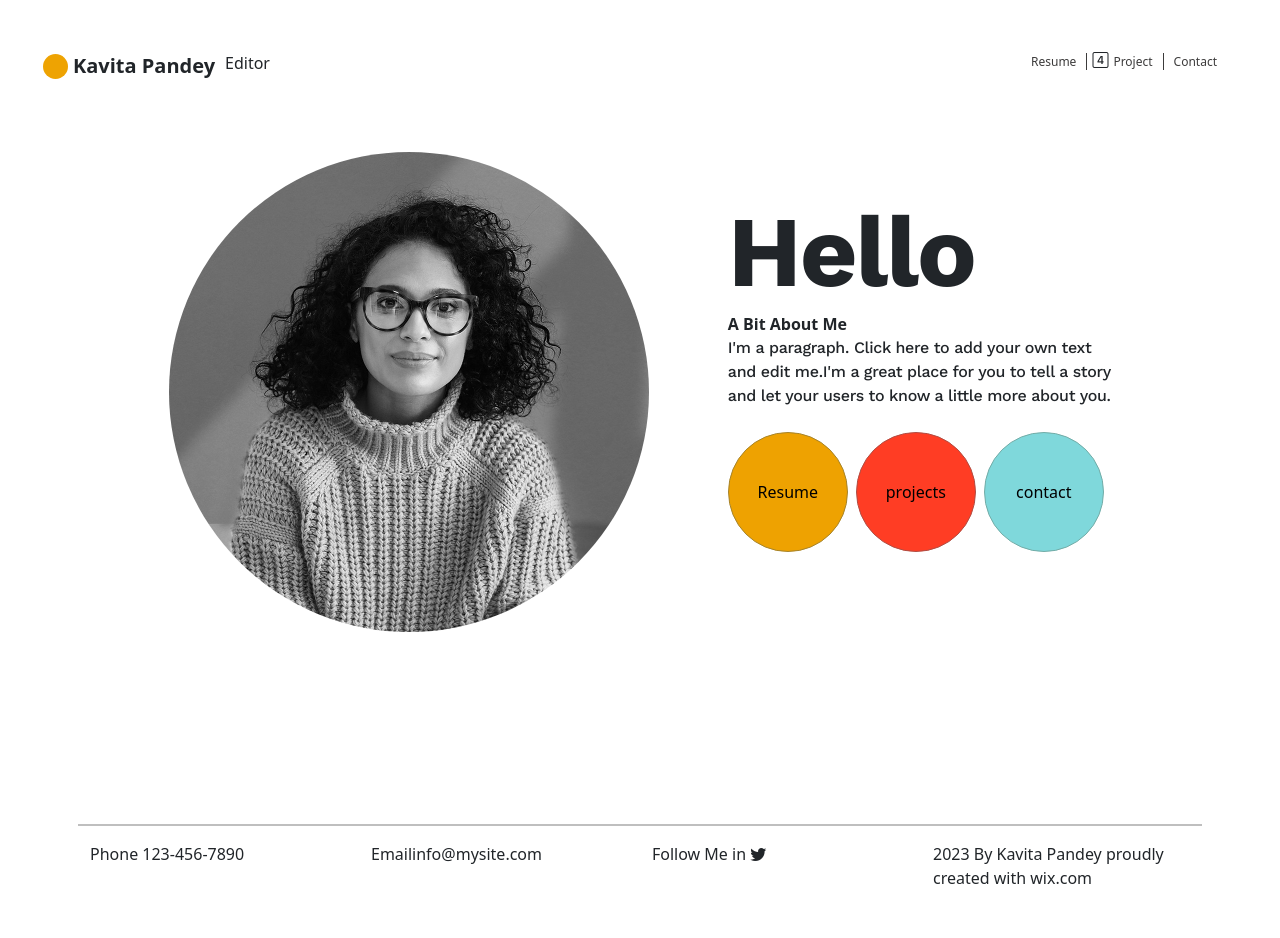
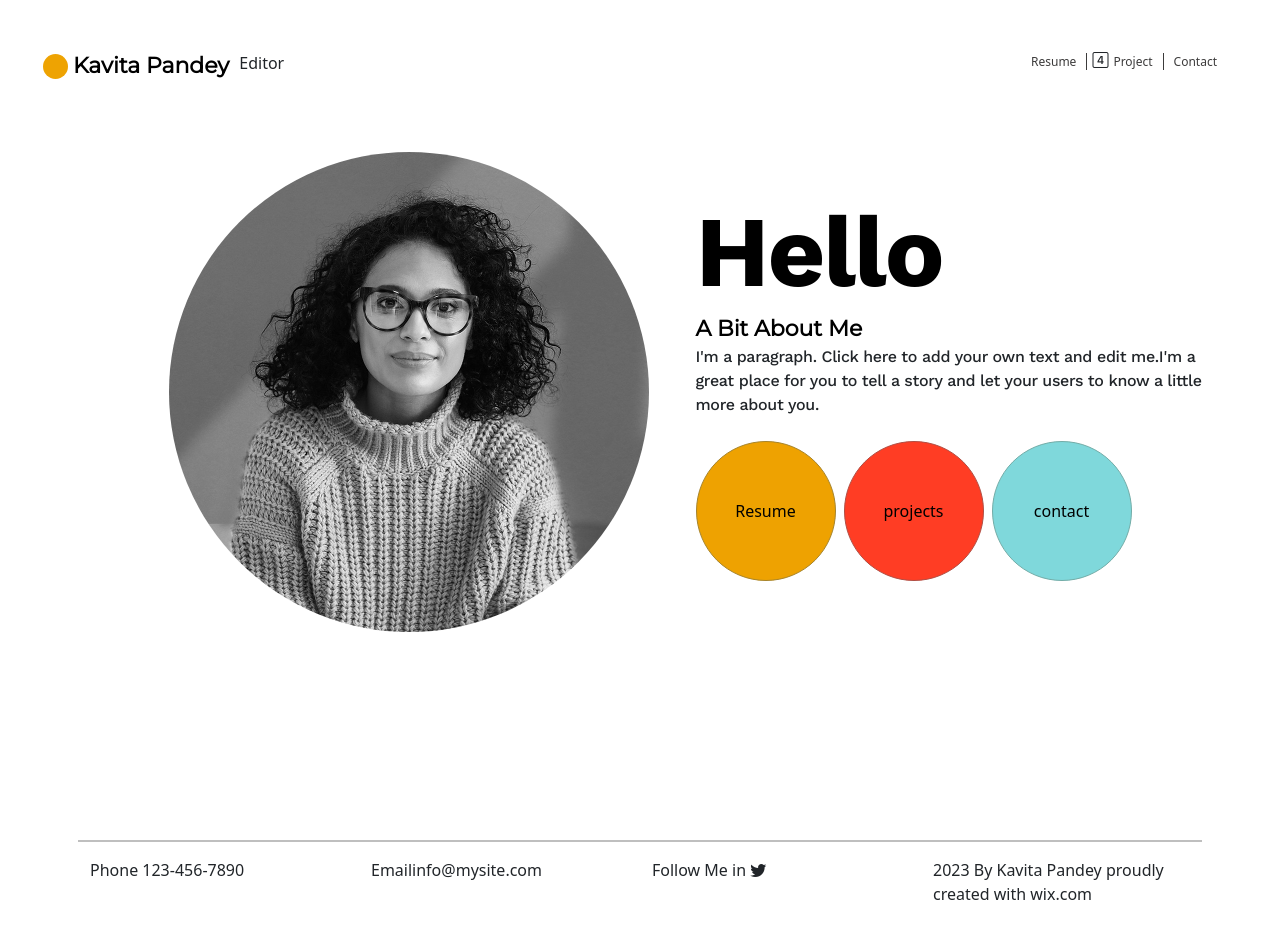
Before and after one commit to kavitaui/portfolio, a React (Create React App) app: page /home in a window 1280 px wide. Built offline with nearby package versions, Linux system fonts and the light colour scheme.

Commit message:
make resume

```diff
--- a/public/index.html
+++ b/public/index.html
@@ -14,7 +14,11 @@
   <link rel="preconnect" href="https://fonts.googleapis.com">
 <link rel="preconnect" href="https://fonts.gstatic.com" crossorigin>
 <link href="https://fonts.googleapis.com/css2?family=Merriweather&family=Montserrat&family=Sacramento&family=Work+Sans:wght@500;700&display=swap" rel="stylesheet">
-	<!--
+<link rel="preconnect" href="https://fonts.googleapis.com">
+<link rel="preconnect" href="https://fonts.gstatic.com" crossorigin>
+<link href="https://fonts.googleapis.com/css2?family=Merriweather&family=Montserrat&family=Sacramento&family=Work+Sans:wght@300;500;700&display=swap" rel="stylesheet">
+
+<!--
       Notice the use of %PUBLIC_URL% in the tags above.
       It will be replaced with the URL of the `public` folder during the build.
       Only files inside the `public` folder can be referenced from the HTML.
--- a/src/App.js
+++ b/src/App.js
@@ -2,6 +2,7 @@ import "./styles.css";
 import Header from "./Componants/SharedComponant/Header";
 import Footer from "./Componants/SharedComponant/Footer";
 import HomeComponant from "./Componants/HomeComponant";
+
 import {Outlet} from 'react-router-dom'
 import { useState } from "react";
 export default function App() {
@@ -28,6 +29,7 @@ export default function App() {
       <Footer />
 
 
+
     </div>
   );
 }
--- a/src/Componants/HomeComponant.js
+++ b/src/Componants/HomeComponant.js
@@ -6,12 +6,12 @@ export default function HomeComponant(props){
         <div className="col-12">
           <div className="row">
             <div className="col-1 px-2 py-2"></div>
-            <div className="col-10 px-2 py-2">
+            <div className="col-11 px-2 py-2">
                 <div className = "row" >
-                    <div className="col-7 px-2 py-2">
+                    <div className="col-6 px-2 py-2">
                       <img className = "pic" src={image} />
                     </div>
-                    <div className="col-5 px-2 py-2 pt-5"><span className = "h1">Hello</span>
+                    <div className="col-6 px-2 py-2 pt-5"><span className = "h1">Hello</span>
                   <div> <span className ="bold">A Bit About Me </span></div>
                   <div className = "font">I'm a paragraph. Click here to add your own text and edit me.I'm a great place for
                     you to tell a story and let your users to know a little more about you.</div>
--- a/src/Componants/Resume.js
+++ b/src/Componants/Resume.js
@@ -1,3 +1,25 @@
 export default function Resume() {
-    return( Resume);
+    return (
+
+        <div className="col-12 px py" >
+            <div className="row">
+                <div className="h1">Resume</div>
+            </div>
+            <div className="row">
+                <div className="col-12 px py" >
+                    <div className="row">
+                        <div className="col-6 px-2 py-2">
+                            Work Experience
+                        </div>
+
+                        <div className="col-6 px-2 py-2 ">
+
+                            2035-present editor
+                        </div>
+                    </div>
+                </div>
+            </div>
+        </div>
+
+    )
 }
--- a/src/Componants/SharedComponant/Header.js
+++ b/src/Componants/SharedComponant/Header.js
@@ -14,7 +14,7 @@ export default function Header(props) {
           </div>
           <div className="col-5 px-2 py-5">
             <ul className="list-inline nav-top">
-              <li><Link to="/ Resume">Resume</Link></li>
+              <li><Link to="/Resume">Resume</Link></li>
               <li><i class="bi bi-4-square"></i><Link to="/projects">Project</Link></li>
               <li><Link to="/contact">Contact</Link></li>
             </ul>
--- a/src/index.js
+++ b/src/index.js
@@ -19,7 +19,7 @@ root.render(
           <Route path="home" element={<HomeComponant /> } />
           <Route path="projects" element={<Projects />} />
           <Route path="contact" element={<Contact />} />
-          < Route path="Resume" element={<Resume />} />
+          <Route path="Resume" element={<Resume />} />
           <Route path="/" element={<Navigate to="/home" replace />} />
         </Route>
     </Routes>
--- a/src/styles.css
+++ b/src/styles.css
@@ -1,6 +1,7 @@
 .App {
   font-family: sans-serif;
   text-align: center;
+  background-color: #f4f4f4;
 }
 .circle {
   border-radius: 50%;
@@ -33,6 +34,13 @@
 } */
 span.bold {
   font-weight: bold;
+  font-size:22px;
+  margin-block: 0;
+    margin: 0;
+    letter-spacing: normal;
+    color: rgb(0,0,0);
+    text-align: start;
+    font-family: 'Montserrat', sans-serif;
 }
 .logo-wrapper{
   line-height: 30px;
@@ -49,8 +57,10 @@ span.bold {
 span.h1 {
   font-weight: bold;
   font-size: 100px;
-  font-family: semibold,'work sans',sans-serif;
+  font-family: 'work sans',sans-serif;
   letter-spacing: -0.02em;
+  color: rgb(0,0,0);
+  vertical-align: baseline;
 
 }
 .pic {
@@ -60,22 +70,24 @@ span.h1 {
 .resume {
   border-radius: 50%;
   background-color: #eea201;
-  height: 120px;
-  width: 120px;
+  height: 140px;
+  width: 140px;
   border: 1px solid #a6842c;
 }
 .projects {
   border-radius: 50%;
   background-color: #ff3d24;
-  height: 120px;
-  width: 120px;
+  height: 140px;
+  width: 140px;
   border: 1px solid #b04e44;
+
+
 }
 .contact {
   border-radius: 50%;
   background-color: #7fd8db;
-  height: 120px;
-  width: 120px;
+  height: 140px;
+  width: 140px;
   border: 1px solid #73aca7;
 }
 .vr{
@@ -120,3 +132,6 @@ ul.list-inline.nav-top {
   margin-right: auto;
   width: calc(100% - 40px - 40px);
 }
+.projects:hover,.contact:hover,.resume:hover{
+  background-color: white;
+}
```
